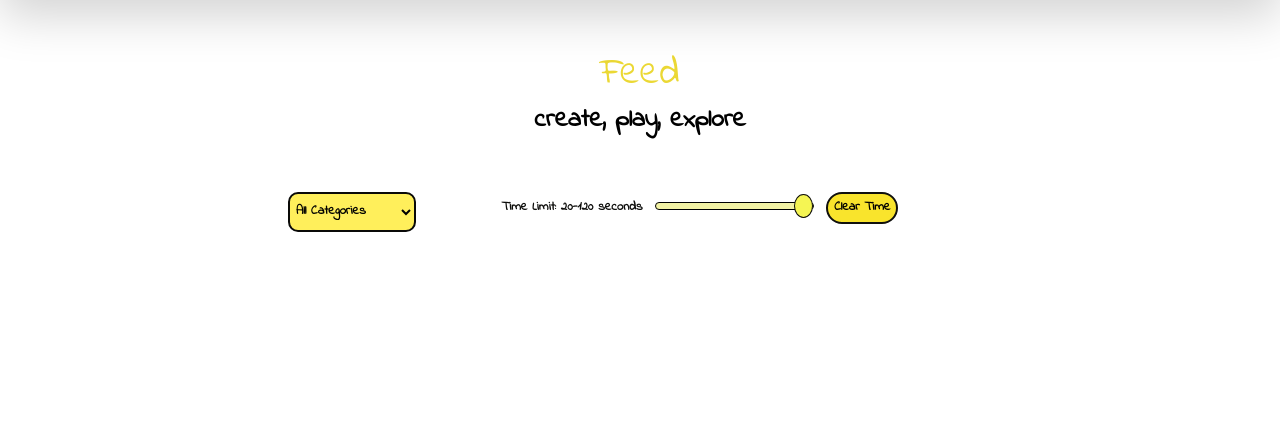
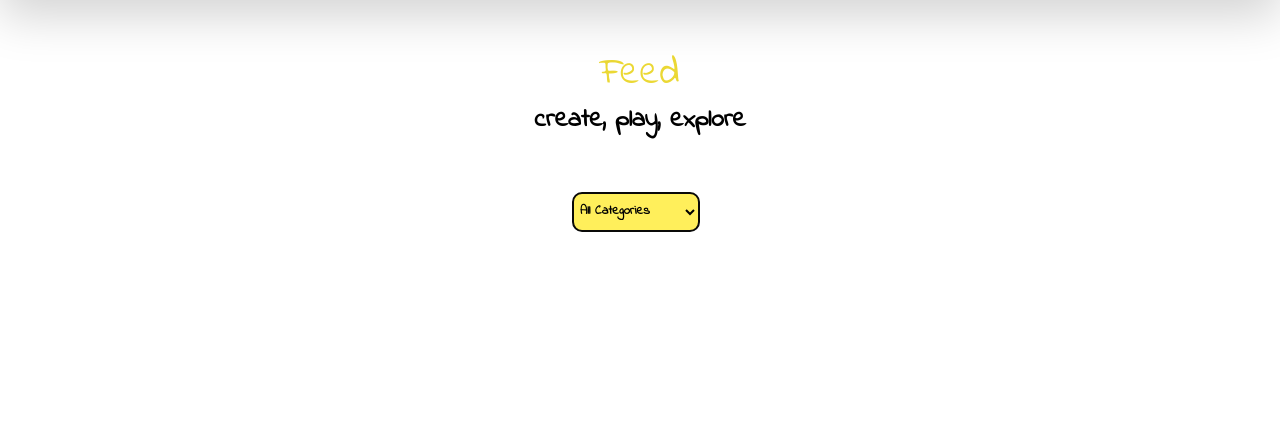
Before and after one commit to James-h95/Webdev-project, a Flask app: page /feed in a window 1280 px wide. Shown: the part 76-507 px from the top of the page. Run offline with Flask 3, Linux system fonts and the light colour scheme; the visitor is signed in with stand-in values (Sample User, id 1); data that the repository does not hold is empty; some libraries are stand-ins or nearby versions.

Commit message:
Adjusted the filter bar , removed the time filter as its not needed anymomre

```diff
--- a/application/templates/feed.html
+++ b/application/templates/feed.html
@@ -10,8 +10,7 @@
     </div>
 
     <div class="container filter-bar">
-        <div class="row">
-            <div class="col-md-3">
+        <div class="row justify-content-center">
                 <select id="categoryFilter" onchange="filterGames()">
                     <option value="">All Categories</option>
                     <option value="history">History</option>
@@ -23,12 +22,6 @@
                     <option value="places">Places</option>
                     <option value="food">Food</option>
                 </select>
-            </div>
-            <div class="col-md-6 time-container">
-                <label for="timeSlider" id="timeSliderLabel">Time Limit: <span id="timeValue">20-120</span> seconds</label>
-                <input type="range" class = form-range id="timeSlider" min="20" max="120" step="1" value="120" oninput="updateTimeValue(this.value); filterGames()">
-                <button id="clearTimeButton" onclick="clearTimeFilter()">Clear Time</button>
-            </div>
         </div>
     </div>
 
@@ -151,29 +144,21 @@
         });
         function filterGames() {
             const categoryFilter = document.getElementById('categoryFilter').value.toLowerCase();
-            const timeLimit = parseInt(document.getElementById('timeSlider').value);
             const gameCards = document.querySelectorAll('.game-card');
-            const gameContainer = document.querySelector('.row.mt-2.justify-content-start');
+
             gameCards.forEach(card => {
                 const gameCategory = card.getAttribute('data-category').toLowerCase();
-                const gameTime = parseInt(card.getAttribute('data-time'));
                 const cardParent = card.parentNode;
-                if ((categoryFilter === '' || gameCategory === categoryFilter) && (timeLimit === '120' || gameTime <= timeLimit)) {
-                    cardParent.style.display = 'inline-block';
+
+                if ((categoryFilter === '' || gameCategory === categoryFilter)) {
+                    cardParent.style.display = '';
                 } else {
                     cardParent.style.display = 'none';
                 }
             });
         }
 
-        function updateTimeValue(value) {
-            document.getElementById('timeValue').textContent = `20-${value}`;
-        }
-        function clearTimeFilter() {
-            document.getElementById('timeSlider').value = 120;
-            updateTimeValue(120);
-            filterGames();
-        }
+
 
 
     </script>
@@ -182,18 +167,9 @@
         *{
             font-family: "Indie Flower", sans-serif;
         }
-        .row.mt-2.justify-content-start {
-            display: flex;
-            flex-wrap: wrap;
-        }
 
         .filter-bar{
             padding: 1vh;
-        }
-        #timeSliderLabel{
-            color: #0d0d0b;
-            font-weight: 900;
-            font-size: 1vw;
         }
         #categoryFilter {
             border: 2px solid #0a0a08;
@@ -204,6 +180,7 @@
             height: 5vh;
             padding: 2px;
             width: 10vw;
+            margin-right: 10vw;
         }
 
         #categoryFilter option {
@@ -212,36 +189,6 @@
             color: #140e0e;
         }
 
-
-        .form-range {
-            -webkit-appearance: none;
-            width: 40%;
-            height: 1vh;
-            background: #f3f3a5;
-            border: 1px solid black;
-            border-radius: 10px;
-            transition: opacity .5s;
-            margin: 0vw 0.5vw 0 0.5vw;
-        }
-        .form-range::-webkit-slider-thumb {
-            -webkit-appearance: none;
-            appearance: none;
-            width: 1.5vw;
-            height: 3vh;
-            background: #f5f553;
-            cursor: pointer;
-            border-radius: 50%;
-            border: #0d0d0b 1px solid;
-        }
-        #clearTimeButton {
-            margin-top: 0px;
-            border: 2px solid #10100d;
-            background-color: #f9e42c;
-            font-size: 1vw;
-            font-weight: 900;
-            border-radius: 20px;
-            height:4vh;
-        }
         .pageHeading h1{
             font-size: 3vw;
             font-family: "Indie Flower", sans-serif;
@@ -259,7 +206,7 @@
 
         .container {
             @include make-container();
-            padding-left:10vw;
+            padding-left: 10vw;
             width: 75%;
         }
 
@@ -296,6 +243,7 @@
             position:fixed;
             color:black;
             left:10%;
+            z-index: 1000;
             text-align:left;
             @media screen and (max-width: 600px) {
                 height:40vw;
@@ -410,10 +358,6 @@
             transition: transform 0.3s ease;
             z-index:4;
             border: 2px solid black;
-        }
-        .row.mt-2.justify-content-start {
-            display: flex;
-            flex-wrap: wrap;
         }
         .game-card::before, .game-card::after {
             content: '';
```
Also changed, not shown: 1 other file.
